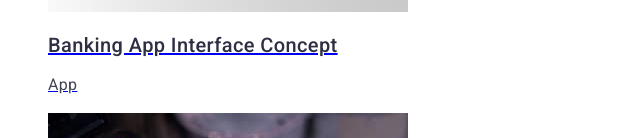
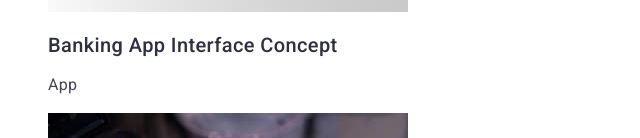
Before and after one commit to wosean/goit-markup-hw-02, a plain HTML site: page portfolio.html in a window 1280 px wide. Shown: the part 655-793 px from the top of the page, 0-640 px from the left. Drawn offline with Linux system fonts and the light colour scheme.

Commit message:
Update styles.css

```diff
--- a/css/styles.css
+++ b/css/styles.css
@@ -379,12 +379,12 @@ body {
 }
 
 
-.ofer-imag{
-
+.portfolio-item-link{
+text-decoration: none;
 }
 
 .section-item-title{
-  text-decoration: none;
+
   font-weight: 500;
   font-size: 20px;
   line-height: 1.2;
@@ -394,7 +394,7 @@ body {
 }
 
 .section-item-text{
-  text-decoration: none;
+
   font-weight: 400;
   font-size: 16px;
   line-height: 1.5;
```
